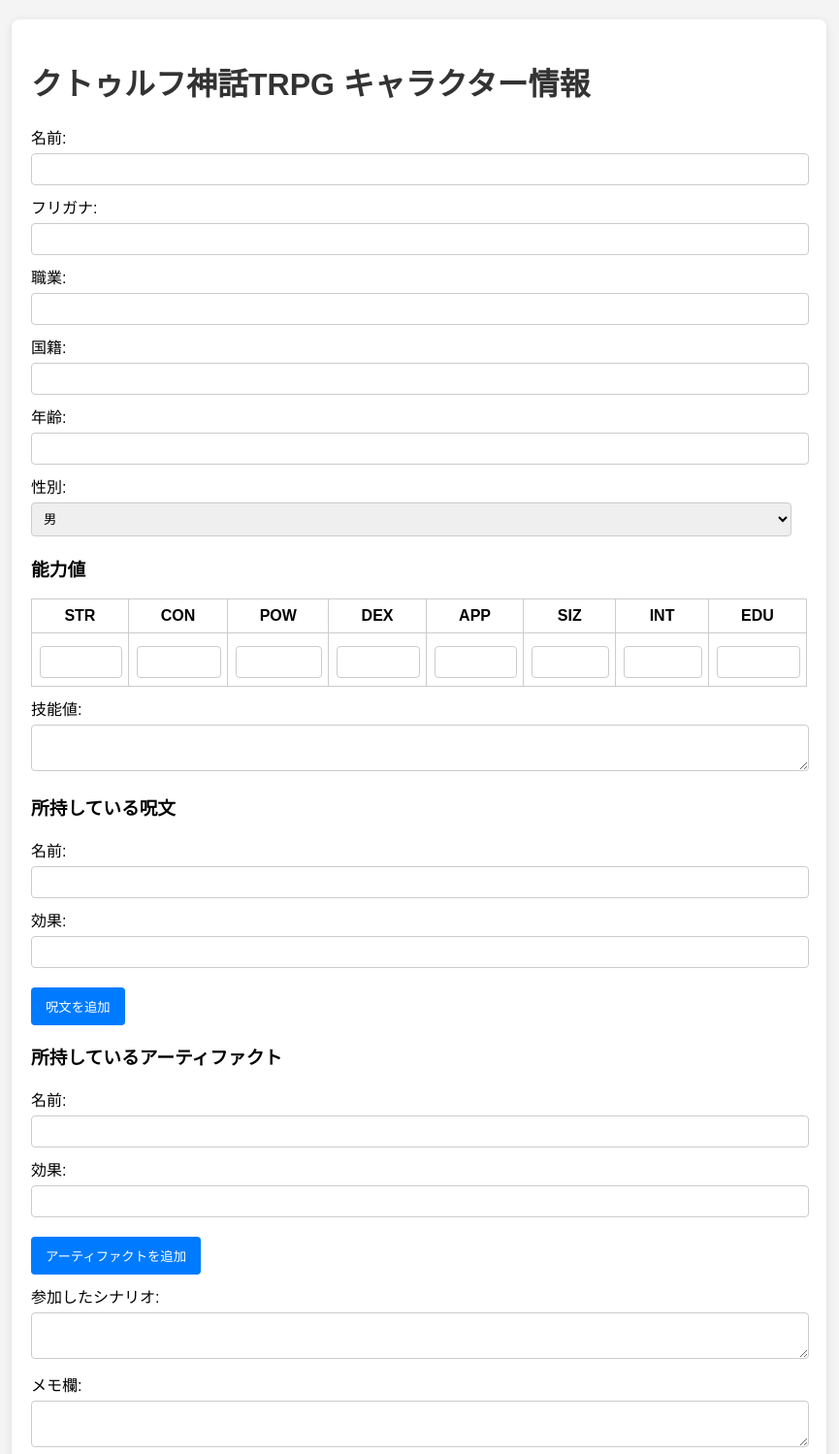
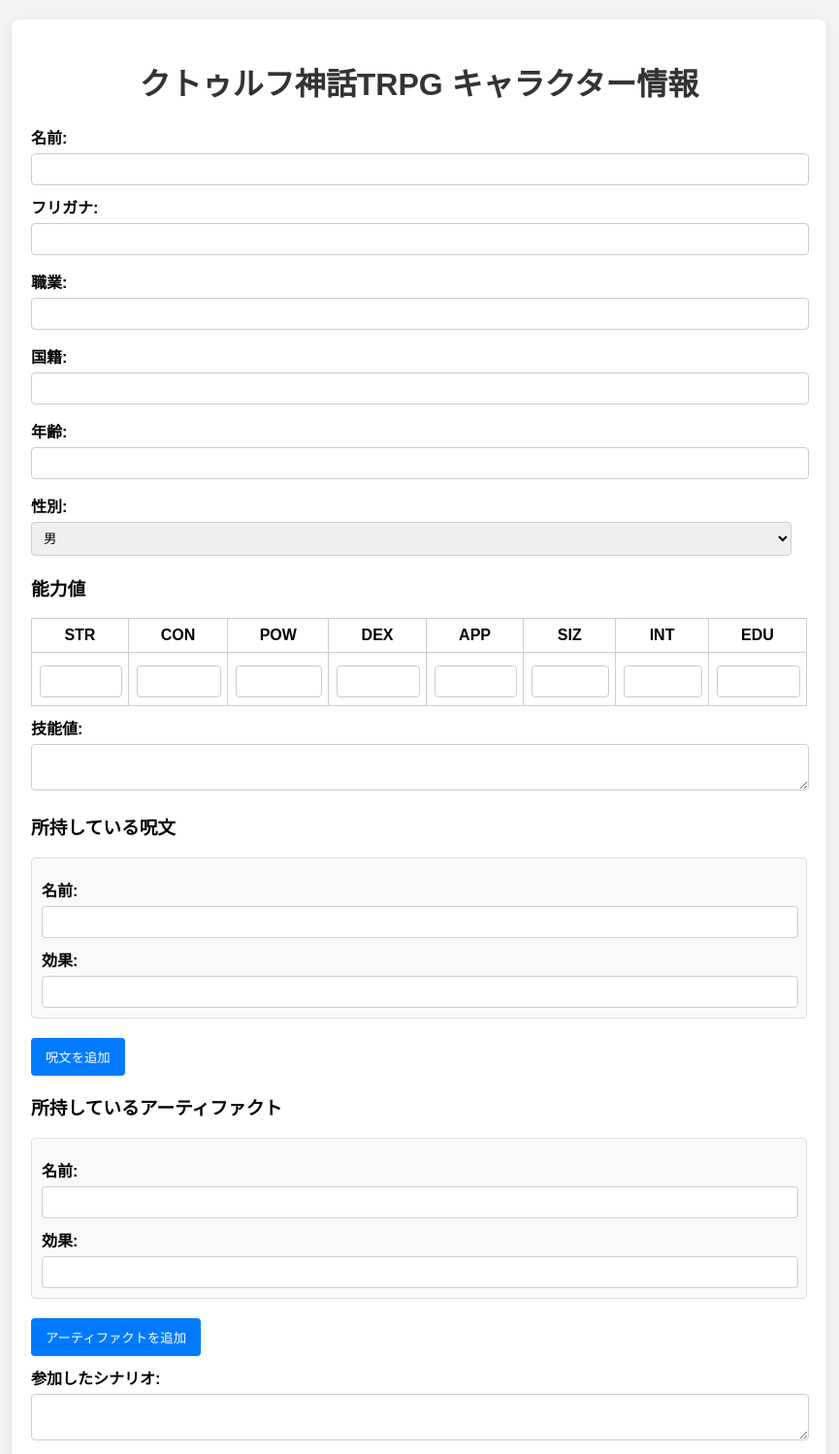
Before and after one commit to oraoragi/COCcharacter, a plain HTML site: page index.html in a window 1280 px wide. Shown: the top 1499 px of the page at 97% size, without its empty margins (208-1073 px from the left). Drawn offline with Linux system fonts and the light colour scheme.

Commit message:
Update styles.css

```diff
--- a/styles.css
+++ b/styles.css
@@ -1,29 +1,35 @@
 body {
     font-family: Arial, sans-serif;
-    margin: 20px;
+    margin: 0;
     background-color: #f4f4f4;
 }
 
 .container {
     max-width: 800px;
-    margin: auto;
+    margin: 20px auto;
     background: white;
     padding: 20px;
     border-radius: 8px;
     box-shadow: 0 2px 10px rgba(0, 0, 0, 0.1);
 }
 
-h1, h2 {
+h1 {
+    text-align: center;
     color: #333;
 }
 
-form {
-    margin-bottom: 20px;
+h2 {
+    color: #333;
+}
+
+.form-group {
+    margin-bottom: 15px;
 }
 
 label {
     display: block;
     margin-top: 10px;
+    font-weight: bold;
 }
 
 input, select, textarea {
@@ -52,8 +58,9 @@ button {
     background-color: #007BFF;
     color: white;
     border: none;
+    border-radius: 4px;
     cursor: pointer;
-    border-radius: 4px;
+    transition: background-color 0.3s;
 }
 
 button:hover {
@@ -66,4 +73,8 @@ button:hover {
 
 .spell, .artifact {
     margin-bottom: 10px;
+    padding: 10px;
+    background: #f9f9f9;
+    border: 1px solid #ddd;
+    border-radius: 4px;
 }
```
